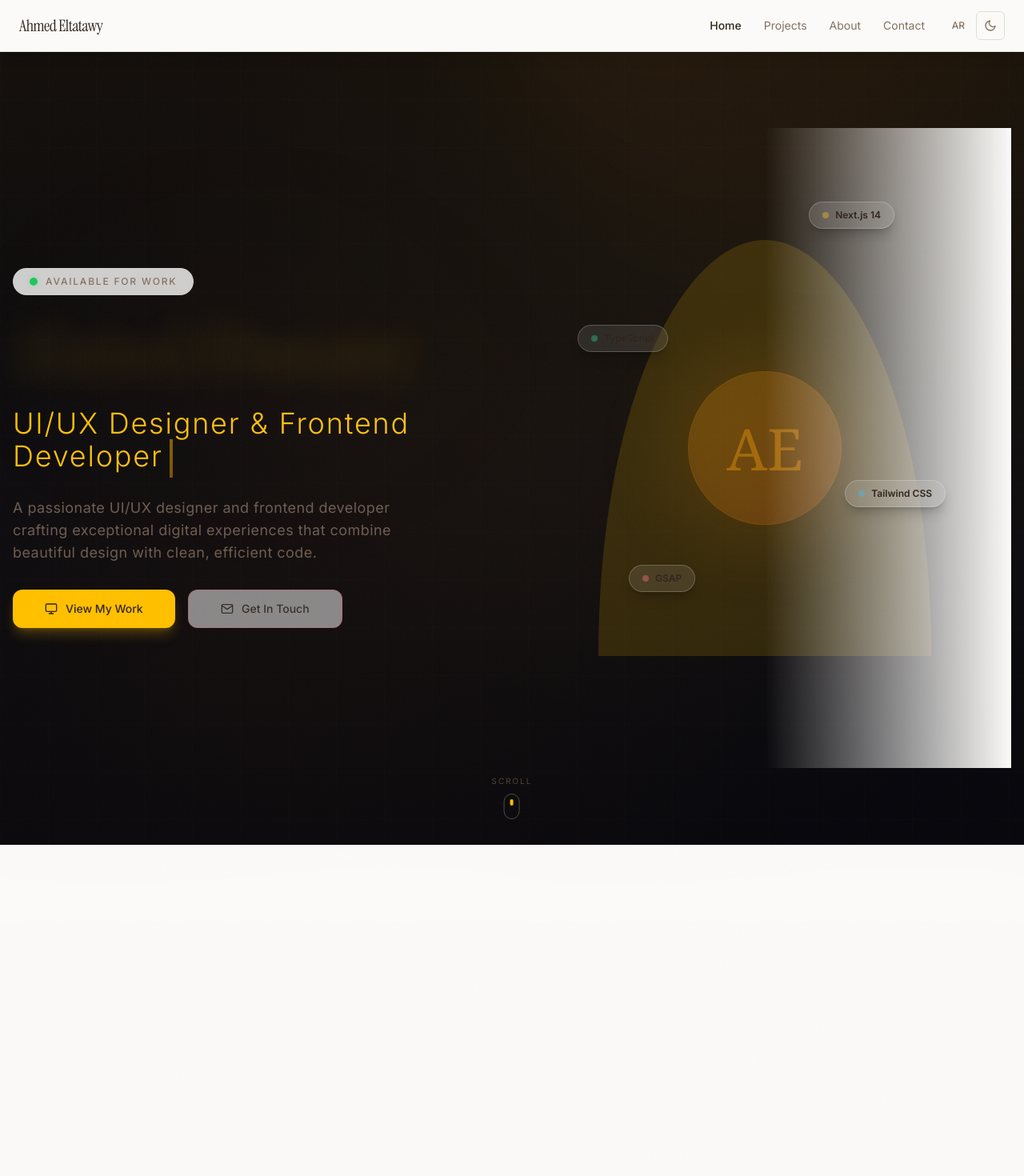
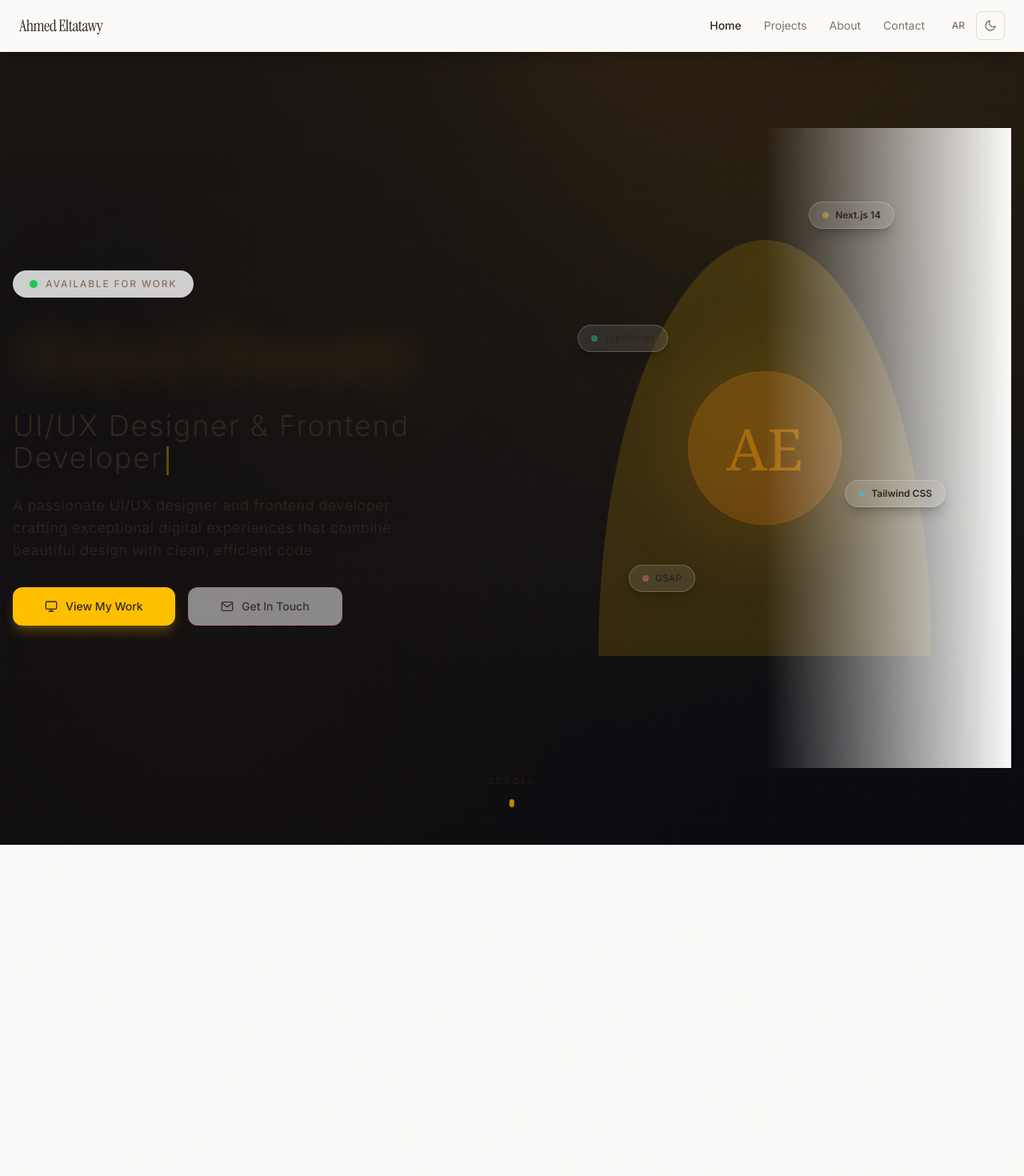
Before and after one commit to ahmedeltataw/Portfolio, a Next.js app: page / in a window 1280 px wide. Shown: the top 1470 px of the page at 80% size. Built offline with nearby package versions, Linux system fonts and the light colour scheme.

Commit message:
🔥 Fix contrast: header golden border + hero text lighter + project cards /60 opacity

```diff
--- a/src/components/layout/navbar.tsx
+++ b/src/components/layout/navbar.tsx
@@ -40,7 +40,7 @@
   return (
     <header
       className={cn(
-        "fixed top-0 z-50 w-full border-b border-border/80 bg-background/95 backdrop-blur-xl transition-transform duration-300 shadow-lg shadow-black/10",
+        "fixed top-0 z-50 w-full border-b border-primary/15 bg-background/95 backdrop-blur-xl transition-transform duration-300 shadow-lg shadow-black/20",
         !isVisible && "-translate-y-full"
       )}
     >
--- a/src/components/sections/hero.tsx
+++ b/src/components/sections/hero.tsx
@@ -112,10 +112,9 @@
         className="absolute inset-0 pointer-events-none"
         style={{
           background: `
-            radial-gradient(ellipse at 80% 30%, hsl(45 100% 50% / 0.04) 0%, transparent 60%),
-            radial-gradient(ellipse at 20% 80%, hsl(30 100% 50% / 0.03) 0%, transparent 50%),
-            radial-gradient(ellipse at 50% 50%, hsl(25 30% 8% / 0.5) 0%, transparent 80%),
-            linear-gradient(180deg, hsl(30 30% 6%) 0%, hsl(240 20% 5%) 50%, hsl(240 25% 4%) 100%)
+            radial-gradient(ellipse at 80% 30%, hsl(45 100% 50% / 0.06) 0%, transparent 60%),
+            radial-gradient(ellipse at 20% 80%, hsl(30 100% 50% / 0.04) 0%, transparent 50%),
+            linear-gradient(180deg, hsl(30 20% 8%) 0%, hsl(240 15% 6%) 50%, hsl(240 20% 5%) 100%)
           `,
         }}
       />
@@ -151,12 +150,12 @@
             </span>
           </div>
 
-          <span className="hero-title-sub block mt-3 text-xl sm:text-2xl md:text-3xl lg:text-4xl font-light tracking-wider text-gradient-primary">
+          <span className="hero-title-sub block mt-3 text-xl sm:text-2xl md:text-3xl lg:text-4xl font-light tracking-wider">
             {siteConfig.title}
-            <span className="inline-block w-1 h-8 sm:h-10 md:h-12 bg-gradient-to-b from-primary to-amber-500 animate-pulse-glow ml-2 align-middle" />
+            <span className="inline-block w-[3px] h-[1em] bg-primary/70 animate-pulse-glow ml-1 align-middle" />
           </span>
 
-          <p className="hero-description mt-6 text-base sm:text-lg text-muted-foreground/80 max-w-lg leading-[1.8] tracking-wide">
+          <p className="hero-description mt-6 text-base sm:text-lg text-foreground/80 max-w-lg leading-[1.8] tracking-wide">
             {siteConfig.description}
           </p>
 
@@ -247,10 +246,10 @@
         </div>
       </div>
 
-      <div className="hero-scroll hidden lg:flex absolute bottom-8 left-1/2 -translate-x-1/2 flex-col items-center gap-2 text-muted-foreground/70 z-20">
-        <span className="text-[10px] tracking-[0.2em] uppercase font-light">Scroll</span>
-        <div className="w-5 h-8 rounded-full border border-border/30 flex items-start justify-center p-1.5">
-          <div className="w-1 h-2 rounded-full bg-primary animate-scroll-bounce" />
+      <div className="hero-scroll hidden lg:flex absolute bottom-8 left-1/2 -translate-x-1/2 flex-col items-center gap-2 text-foreground/50 z-20">
+        <span className="text-[11px] tracking-[0.25em] uppercase font-medium">Scroll</span>
+        <div className="w-5 h-8 rounded-full border border-foreground/20 flex items-start justify-center p-1.5">
+          <div className="w-1.5 h-2.5 rounded-full bg-primary/70 animate-scroll-bounce" />
         </div>
       </div>
     </section>
--- a/src/components/sections/project-card.tsx
+++ b/src/components/sections/project-card.tsx
@@ -62,7 +62,7 @@
     <Link href={`/projects/${project.slug}`} className="block group">
       <div
         ref={cardRef}
-        className="project-card relative overflow-hidden rounded-2xl bg-card/30 border border-border/30 backdrop-blur-sm transition-all duration-500"
+        className="project-card relative overflow-hidden rounded-2xl bg-card/60 border border-primary/10 backdrop-blur-sm transition-all duration-500"
         style={{
           transform: isHovering
             ? `perspective(1000px) rotateX(${tiltX}deg) rotateY(${tiltY}deg) scale3d(1.02, 1.02, 1.02)`
```
